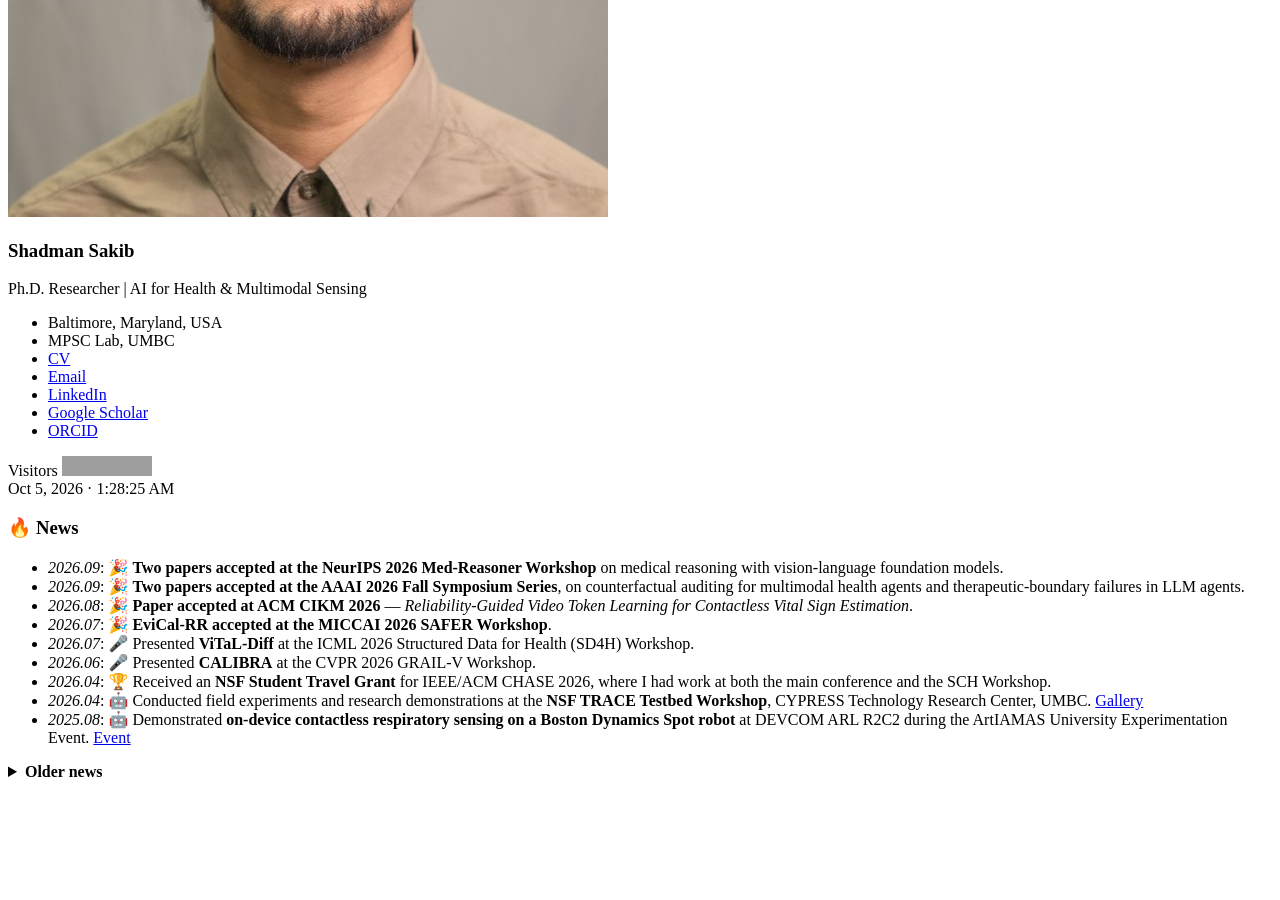
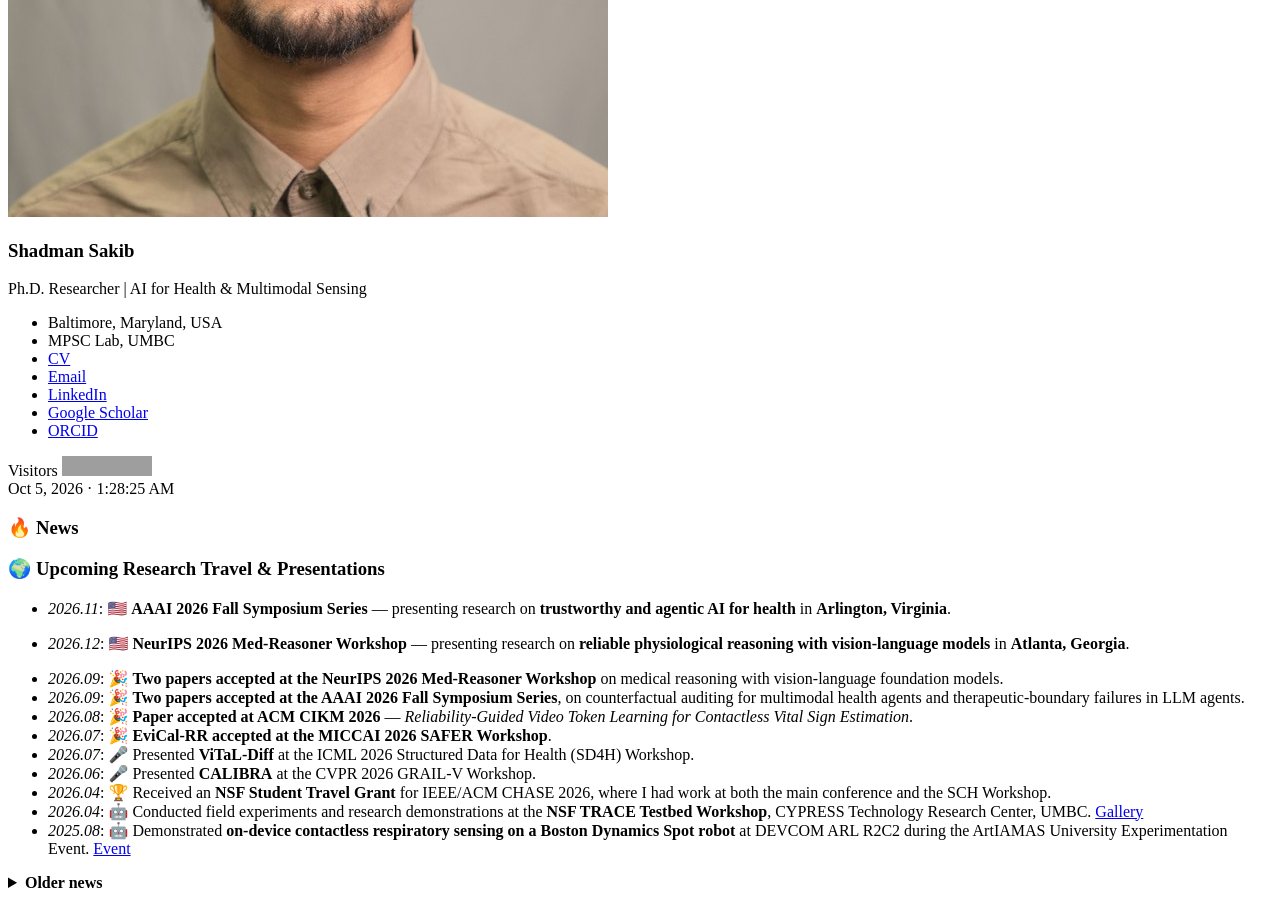
Before and after one commit to sakibshadman/sakibshadman.github.io, a Jekyll site: the page built from _pages/includes/news.md, in a window 1280 px wide and 900 px high, scrolled down 603 px. Built offline with Jekyll 4.4.1, drawn with Linux system fonts in a browser that asks for light colours; our own code applies the rules of GitHub Pages for plain Markdown files; before the commit the page ends 1392 px from its top, so only the background shows below that; grey boxes are pictures that could not be loaded.

Commit message:
Update news.md

```diff
--- a/_pages/includes/news.md
+++ b/_pages/includes/news.md
@@ -1,4 +1,9 @@
 # 🔥 News
+
+### 🌍 Upcoming Research Travel & Presentations
+
+- *2026.11*: 🇺🇸 **AAAI 2026 Fall Symposium Series** — presenting research on **trustworthy and agentic AI for health** in **Arlington, Virginia**.
+- *2026.12*: 🇺🇸 **NeurIPS 2026 Med-Reasoner Workshop** — presenting research on **reliable physiological reasoning with vision-language models** in **Atlanta, Georgia**.
 
 - *2026.09*: 🎉 **Two papers accepted at the NeurIPS 2026 Med-Reasoner Workshop** on medical reasoning with vision-language foundation models.
 - *2026.09*: 🎉 **Two papers accepted at the AAAI 2026 Fall Symposium Series**, on counterfactual auditing for multimodal health agents and therapeutic-boundary failures in LLM agents.
```
